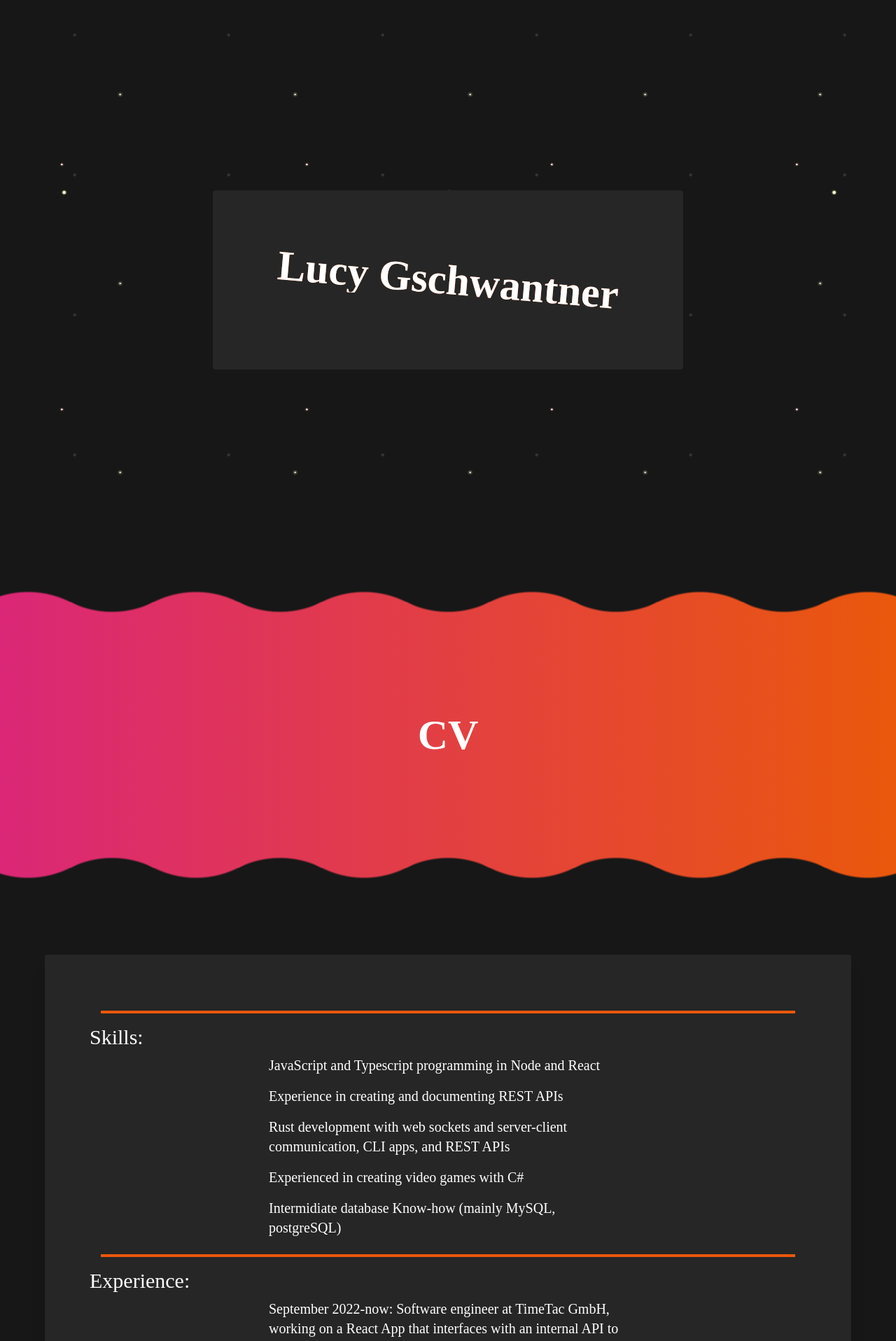
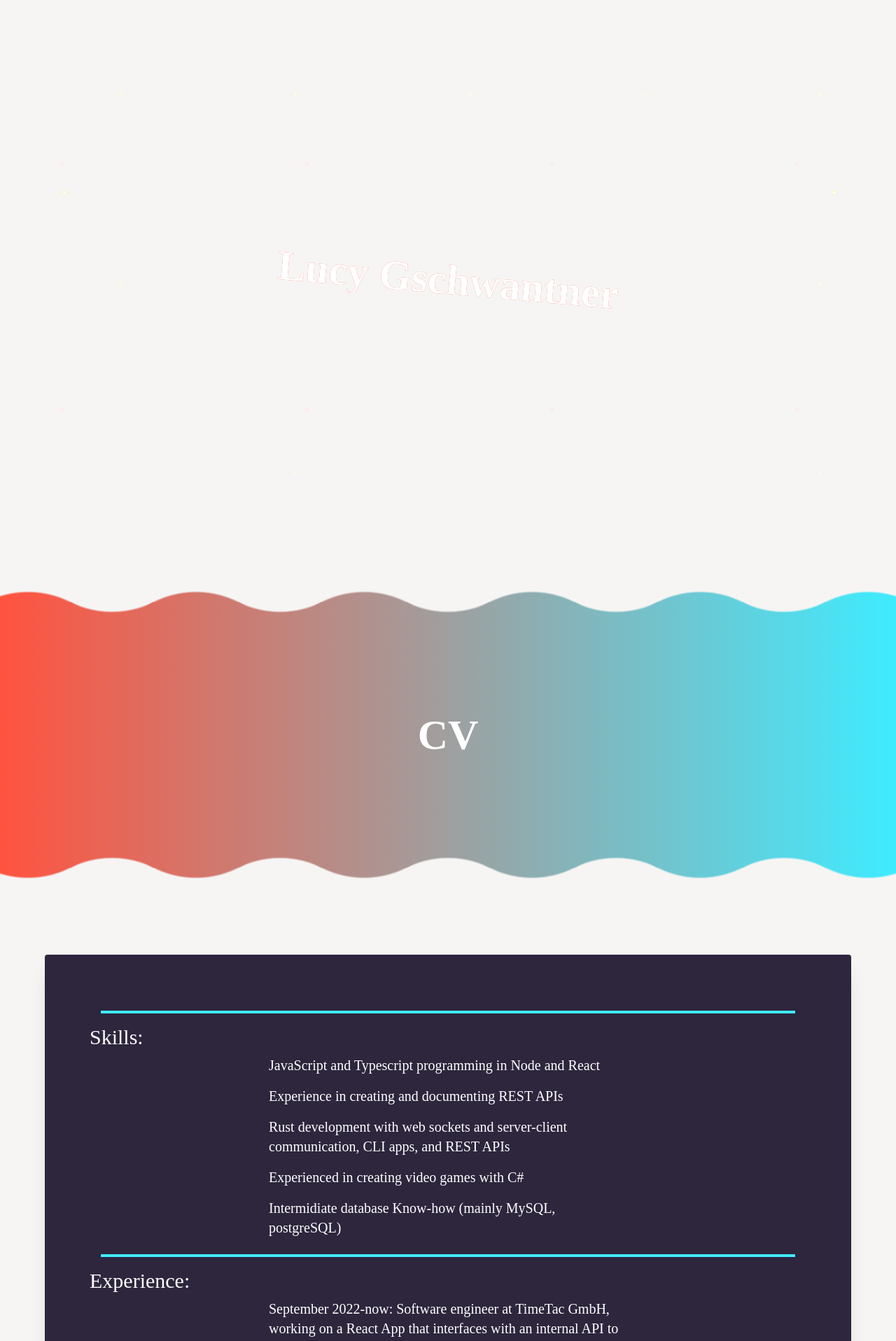
Before and after one commit to Jackboxx/my-website, a SvelteKit app: page / in a window 1280 px wide. Shown: the top 1916 px of the page at 70% size. Built offline with nearby package versions, Linux system fonts and the light colour scheme; a web font is replaced by a local one.

Commit message:
add color pallet and move components into lib directory

```diff
--- a/package.json
+++ b/package.json
@@ -9,7 +9,7 @@
 		"preview": "vite preview",
 		"check": "svelte-kit sync && svelte-check --tsconfig ./tsconfig.json",
 		"check:watch": "svelte-kit sync && svelte-check --tsconfig ./tsconfig.json --watch",
-		"lint": "prettier --plugin-search-dir . --check . && eslint .",
+		"lint": "eslint .",
 		"format": "prettier --plugin-search-dir . --write .",
 		"check-format": "prettier --plugin-search-dir . --check ."
 	},
@@ -33,7 +33,7 @@
 		"tailwindcss": "^3.2.4",
 		"tslib": "^2.4.1",
 		"typescript": "^4.9.3",
-		"vite": "^3.2.4"
+		"vite": "^4.0.0"
 	},
 	"type": "module",
 	"dependencies": {
--- a/src/app.html
+++ b/src/app.html
@@ -35,7 +35,7 @@
 		%sveltekit.head%
 	</head>
 
-	<body class="bg-neutral-900" data-sveltekit-preload-data="hover">
+	<body class="bg-bg-light dark:bg-bg-dark" data-sveltekit-preload-data="hover">
 		<div style="display: contents">%sveltekit.body%</div>
 	</body>
 </html>
--- a/src/routes/fancyText.svelte
+++ b/src/lib/effects/fancyText.svelte
@@ -1,7 +1,7 @@
 <script lang="ts">
 	export let phrase = 'Lucy Gschwantner';
-	export let textColor = '#fff';
-	export let textClipColor = '#ea580c';
+	export let textColor = '#ffffff';
+	export let textClipColor = '#ff533f';
 
 	let distance = 0;
 
@@ -23,7 +23,7 @@
 <div class="m-8 h-48 w-full max-w-2xl sm:m-16 lg:h-64">
 	<div
 		bind:this={containerParent}
-		class="relative h-full w-full rounded bg-neutral-800"
+		class="relative h-full w-full rounded bg-bg-light dark:bg-bg-dark"
 		style="--distance: {Math.max(distance * 1.6, 50)}px; --degree: 5deg;"
 	>
 		<div class="cont absolute z-20 flex h-full w-full items-center justify-center">
--- a/src/routes/header.svelte
+++ b/src/lib/page/header.svelte
@@ -3,7 +3,8 @@
 </script>
 
 <div
-	class="box flex h-[350px] items-center justify-center bg-gradient-to-r from-pink-600 to-orange-600 sm:h-[500px]"
+	class="box flex h-[350px] items-center justify-center bg-gradient-to-r from-primary
+    to-accent sm:h-[500px]"
 >
 	<span class="select-none text-center text-6xl font-bold">{text}</span>
 </div>
--- a/src/routes/project.svelte
+++ b/src/lib/page/project.svelte
@@ -5,7 +5,7 @@
 </script>
 
 <a
-	class="project relative flex h-64 w-64 cursor-pointer items-center justify-center bg-transparent
+	class="project bg-transparent relative flex h-64 w-64 cursor-pointer items-center justify-center
     duration-300 sm:h-96 sm:w-96"
 	href={link}
 >
@@ -15,9 +15,9 @@
 		alt="Project"
 	/>
 	<div
-		class="pointer-events-none absolute top-0 left-0 flex h-full w-full items-center
+		class="pointer-events-none absolute left-0 top-0 flex h-full w-full items-center
         justify-center p-8 text-center text-4xl
-        font-bold text-white"
+        font-bold text-text-light dark:text-text-dark"
 	>
 		{title}
 	</div>
--- a/src/routes/section.svelte
+++ b/src/lib/page/section.svelte
@@ -3,10 +3,10 @@
 	export let points: string[] = [];
 </script>
 
-<div class="text-xl text-white lg:text-3xl">{header}</div>
+<div class="text-xl text-text-dark lg:text-3xl">{header}</div>
 <div class="flex flex-col sm:items-center">
 	{#each points as point}
-		<div class="m-2 text-left text-lg text-white sm:-w-half-full lg:text-xl">
+		<div class="m-2 text-left text-lg sm:-w-half-full lg:text-xl">
 			{point}
 		</div>
 	{/each}
--- /dev/null
+++ b/src/lib/utils/separator.svelte
@@ -0,0 +1 @@
+<div class="boder-solid m-4 border-2 border-accent" />
--- a/src/routes/+page.svelte
+++ b/src/routes/+page.svelte
@@ -1,10 +1,9 @@
 <script>
-	import FancyText from './fancyText.svelte';
-	import Header from './header.svelte';
-	import Project from './project.svelte';
-
-	import Section from './section.svelte';
-	import Separator from './separator.svelte';
+	import FancyText from '$lib/effects/fancyText.svelte';
+	import Header from '$lib/page/header.svelte';
+	import Project from '$lib/page/project.svelte';
+	import Section from '$lib/page/section.svelte';
+	import Separator from '$lib/utils/separator.svelte';
 </script>
 
 <div class="h-screen">
@@ -15,7 +14,7 @@
 	<Header text={'CV'} />
 
 	<div class="item-center flex justify-center">
-		<div class="m-8 overflow-y-auto rounded bg-neutral-800 p-8 shadow-xl sm:m-16 sm:p-16">
+		<div class="m-8 overflow-y-auto rounded bg-secondary p-8 shadow-xl sm:m-16 sm:p-16">
 			<Separator />
 
 			<Section
--- a/src/routes/separator.svelte
+++ /dev/null
@@ -1 +0,0 @@
-<div class="boder-solid m-4 border-2 border-orange-600" />
--- a/tailwind.config.cjs
+++ b/tailwind.config.cjs
@@ -2,6 +2,13 @@
 module.exports = {
 	content: ['./src/**/*.{html,js,svelte,ts}'],
 	theme: {
+		colors: {
+			text: { dark: '#ffffff', light: '#000000' },
+			bg: { light: '#f6f5f4', dark: '#101528' },
+			primary: '#ff533f',
+			secondary: '#2d263d',
+			accent: '#3febff'
+		},
 		extend: {
 			width: {
 				'-half-full': '50%'
--- a/vite.config.js
+++ b/vite.config.js
@@ -5,10 +5,7 @@ import path from 'path';
 const config = {
 	plugins: [sveltekit()],
 	resolve: {
-		alias: [
-			{ find: 'src', replacement: path.resolve(__dirname, 'src') },
-			{ find: '@lib', replacement: path.resolve(__dirname, 'src/lib') }
-		]
+		alias: [{ find: '$lib', replacement: path.resolve(__dirname, 'src/lib') }]
 	},
 	server: {
 		host: 'localhost',
```
Also changed, not shown: 1 other file (tests, documents, lock files or other folders).
